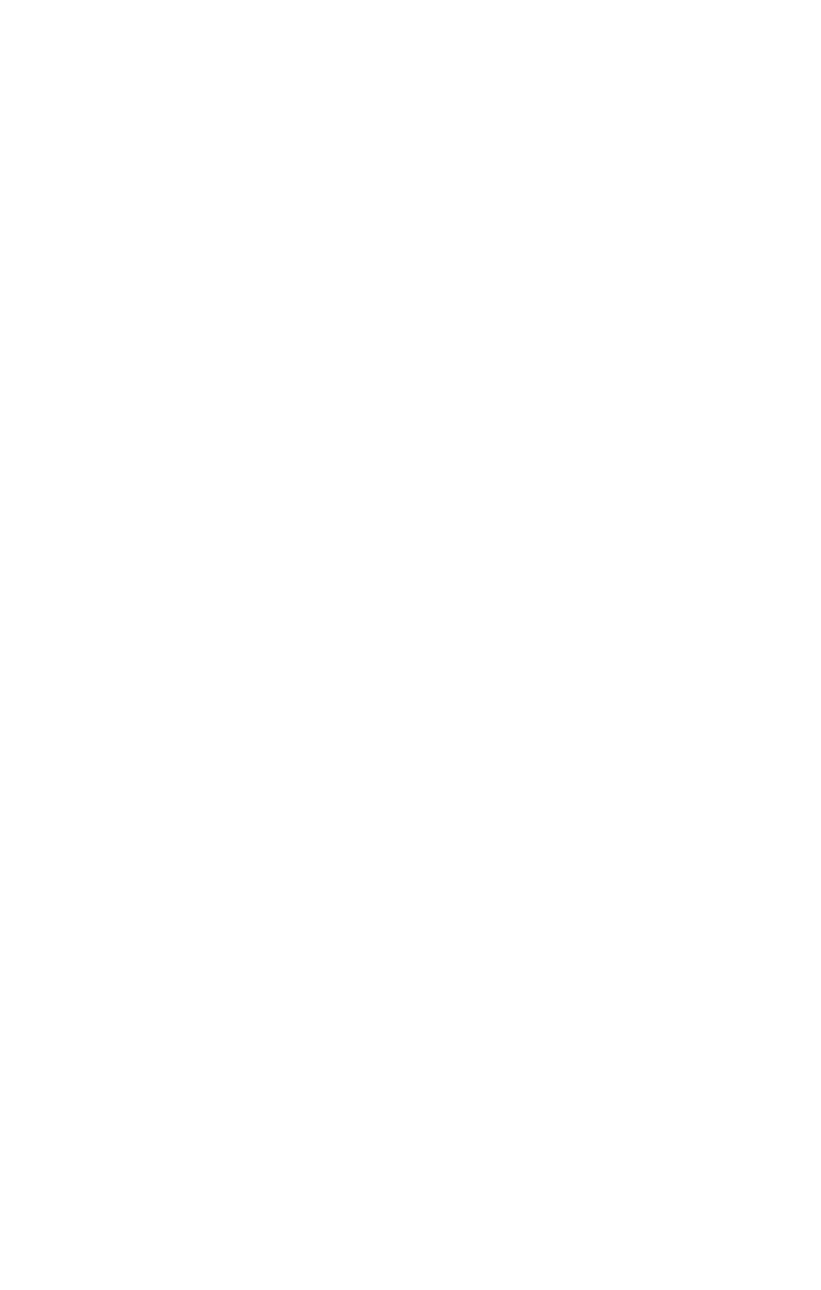
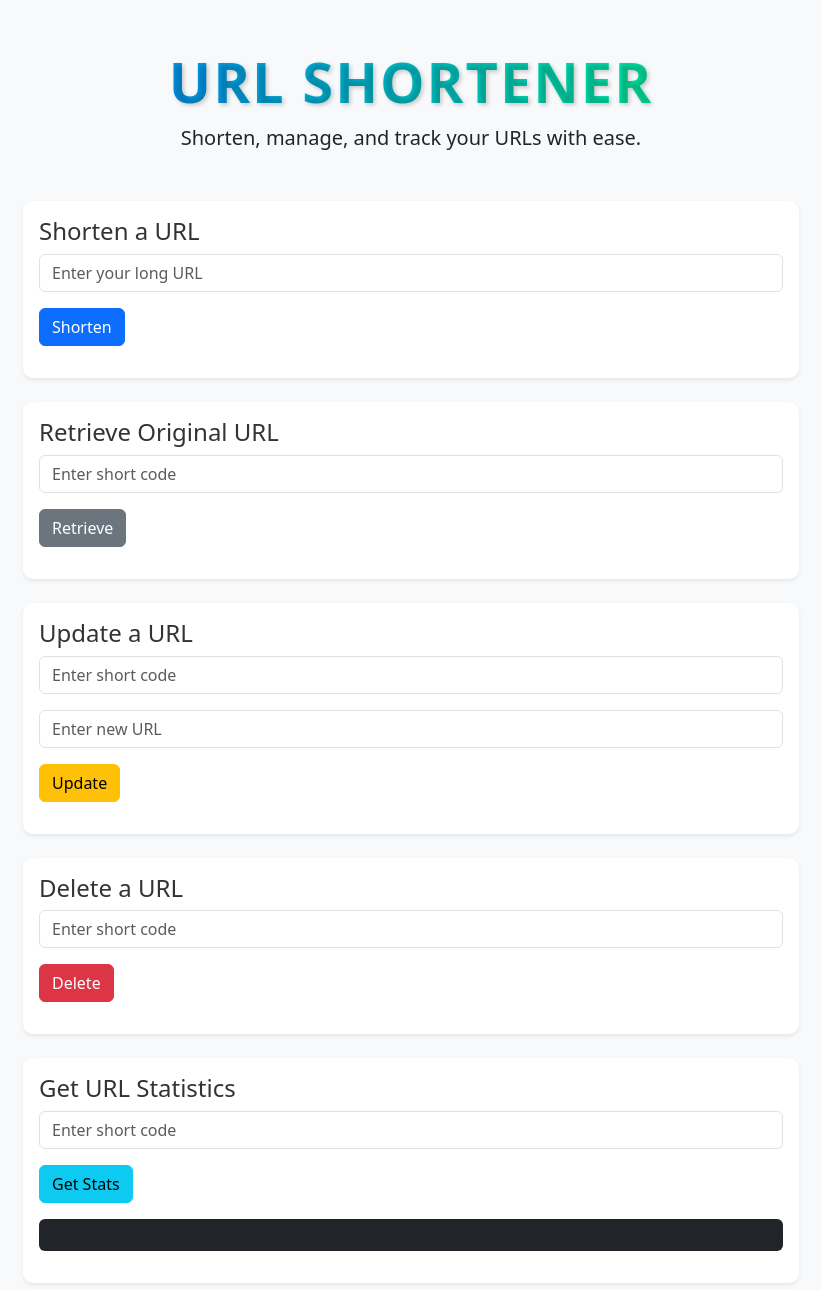
Before and after one commit to manahil9603/manahil-innovaxel-hassan, a plain HTML site: page frontend/index.html in a window 1280 px wide. Shown: the whole page, without its empty margins (229-1050 px from the left). Before the commit the page ends 800 px from the top, so only its background shows below. Drawn offline with nearby package versions, Linux system fonts and the light colour scheme.

Commit message:
Update frontend

```diff
--- a/frontend/index.html
+++ b/frontend/index.html
@@ -0,0 +1,86 @@
+<!DOCTYPE html>
+<html lang="en">
+<head>
+    <meta charset="UTF-8">
+    <meta name="viewport" content="width=device-width, initial-scale=1.0">
+    <title>URL Shortener</title>
+    <link href="https://cdn.jsdelivr.net/npm/bootstrap@5.3.0-alpha1/dist/css/bootstrap.min.css" rel="stylesheet">
+    <link rel="stylesheet" href="style.css">
+</head>
+<body class="bg-light">
+    <div class="container py-5">
+        <div class="text-center mb-5">
+            <h1 class="display-4 text-uppercase fw-bold">URL SHORTENER</h1>
+            <p class="lead">Shorten, manage, and track your URLs with ease.</p>
+        </div>
+
+
+        <div class="card mb-4 shadow-sm">
+            <div class="card-body">
+                <h2 class="card-title h4">Shorten a URL</h2>
+                <div class="mb-3">
+                    <input type="text" id="originalUrl" class="form-control" placeholder="Enter your long URL">
+                </div>
+                <button onclick="shortenUrl()" class="btn btn-primary">Shorten</button>
+                <p id="shortUrlResult" class="mt-3 text-success"></p>
+            </div>
+        </div>
+
+
+        <div class="card mb-4 shadow-sm">
+            <div class="card-body">
+                <h2 class="card-title h4">Retrieve Original URL</h2>
+                <div class="mb-3">
+                    <input type="text" id="shortCode" class="form-control" placeholder="Enter short code">
+                </div>
+                <button onclick="retrieveOriginalUrl()" class="btn btn-secondary">Retrieve</button>
+                <p id="originalUrlResult" class="mt-3 text-info"></p>
+            </div>
+        </div>
+
+
+        <div class="card mb-4 shadow-sm">
+            <div class="card-body">
+                <h2 class="card-title h4">Update a URL</h2>
+                <div class="mb-3">
+                    <input type="text" id="updateShortCode" class="form-control" placeholder="Enter short code">
+                </div>
+                <div class="mb-3">
+                    <input type="text" id="updatedUrl" class="form-control" placeholder="Enter new URL">
+                </div>
+                <button onclick="updateUrl()" class="btn btn-warning">Update</button>
+                <p id="updateUrlResult" class="mt-3 text-warning"></p>
+            </div>
+        </div>
+
+
+        <div class="card mb-4 shadow-sm">
+            <div class="card-body">
+                <h2 class="card-title h4">Delete a URL</h2>
+                <div class="mb-3">
+                    <input type="text" id="deleteShortCode" class="form-control" placeholder="Enter short code">
+                </div>
+                <button onclick="deleteUrl()" class="btn btn-danger">Delete</button>
+                <p id="deleteUrlResult" class="mt-3 text-danger"></p>
+            </div>
+        </div>
+
+
+        <div class="card mb-4 shadow-sm">
+            <div class="card-body">
+                <h2 class="card-title h4">Get URL Statistics</h2>
+                <div class="mb-3">
+                    <input type="text" id="statsShortCode" class="form-control" placeholder="Enter short code">
+                </div>
+                <button onclick="getUrlStats()" class="btn btn-info">Get Stats</button>
+                <pre id="urlStatsResult" class="mt-3 bg-dark text-white p-3 rounded"></pre>
+            </div>
+        </div>
+    </div>
+
+
+    <script src="https://cdn.jsdelivr.net/npm/@popperjs/core@2.11.6/dist/umd/popper.min.js"></script>
+    <script src="https://cdn.jsdelivr.net/npm/bootstrap@5.3.0-alpha1/dist/js/bootstrap.min.js"></script>
+    <script src="script.js"></script>
+</body>
+</html>
--- a/frontend/script.js
+++ b/frontend/script.js
@@ -0,0 +1,74 @@
+const API_BASE_URL = 'http://127.0.0.1:5000';
+
+
+async function shortenUrl() {
+    const originalUrl = document.getElementById('originalUrl').value;
+    if (!originalUrl) {
+        alert('Please enter a URL');
+        return;
+    }
+
+    try {
+        const response = await fetch(`${API_BASE_URL}/shorten`, {
+            method: 'POST',
+            headers: {
+                'Content-Type': 'application/json',
+            },
+            body: JSON.stringify({ url: originalUrl }),
+        });
+
+        const data = await response.json();
+        if (response.status === 201) {
+            document.getElementById('shortUrlResult').innerText = `Short URL: ${API_BASE_URL}/${data.short_code}`;
+        } else {
+            document.getElementById('shortUrlResult').innerText = 'Error: ' + (data.message || 'Unknown error');
+        }
+    } catch (error) {
+        console.error('Error:', error);
+        document.getElementById('shortUrlResult').innerText = 'An error occurred: ' + error.message;
+    }
+}
+
+
+async function retrieveOriginalUrl() {
+    const shortCode = document.getElementById('shortCode').value;
+    if (!shortCode) {
+        alert('Please enter a short code');
+        return;
+    }
+
+    try {
+        const response = await fetch(`${API_BASE_URL}/shorten/${shortCode}`);
+        const data = await response.json();
+        if (response.status === 200) {
+            document.getElementById('originalUrlResult').innerText = `Original URL: ${data.url}`;
+        } else {
+            document.getElementById('originalUrlResult').innerText = 'Error: ' + (data.message || 'Unknown error');
+        }
+    } catch (error) {
+        console.error('Error:', error);
+        document.getElementById('originalUrlResult').innerText = 'An error occurred: ' + error.message;
+    }
+}
+
+
+async function getUrlStats() {
+    const shortCode = document.getElementById('statsShortCode').value;
+    if (!shortCode) {
+        alert('Please enter a short code');
+        return;
+    }
+
+    try {
+        const response = await fetch(`${API_BASE_URL}/shorten/${shortCode}/stats`);
+        const data = await response.json();
+        if (response.status === 200) {
+            document.getElementById('urlStatsResult').innerText = JSON.stringify(data, null, 2);
+        } else {
+            document.getElementById('urlStatsResult').innerText = 'Error: ' + (data.message || 'Unknown error');
+        }
+    } catch (error) {
+        console.error('Error:', error);
+        document.getElementById('urlStatsResult').innerText = 'An error occurred: ' + error.message;
+    }
+}
--- a/frontend/style.css
+++ b/frontend/style.css
@@ -1,53 +1,35 @@
 body {
-    font-family: Arial, sans-serif;
-    background-color: #f4f4f4;
-    margin: 0;
-    padding: 0;
-    display: flex;
-    justify-content: center;
-    align-items: center;
-    height: 100vh;
+    background-color: #f8f9fa;
 }
 
 .container {
-    background-color: #fff;
-    padding: 20px;
-    border-radius: 8px;
-    box-shadow: 0 0 10px rgba(0, 0, 0, 0.1);
-    width: 400px;
-    text-align: center;
+    max-width: 800px;
 }
 
-h1 {
-    margin-bottom: 20px;
+.card {
+    border: none;
+    border-radius: 10px;
 }
 
-.form-container {
-    margin-bottom: 20px;
+.card-title {
+    color: #333;
 }
 
-input {
-    width: 100%;
-    padding: 10px;
-    margin-bottom: 10px;
-    border: 1px solid #ccc;
-    border-radius: 4px;
+.btn {
+    font-weight: 500;
 }
 
-button {
-    padding: 10px 20px;
-    background-color: #007bff;
-    color: #fff;
-    border: none;
-    border-radius: 4px;
-    cursor: pointer;
+pre {
+    white-space: pre-wrap;
+    word-wrap: break-word;
 }
 
-button:hover {
-    background-color: #0056b3;
+.display-4 {
+    font-size: 3.5rem;
+    color: #007bff;
+    letter-spacing: 2px;
+    background: linear-gradient(90deg, #007bff, #00ff88);
+    -webkit-background-clip: text;
+    -webkit-text-fill-color: transparent;
+    text-shadow: 2px 2px 4px rgba(0, 0, 0, 0.2);
 }
-
-p, pre {
-    margin-top: 10px;
-    word-wrap: break-word;
-}
```
Also changed, not shown: 1 other file.
